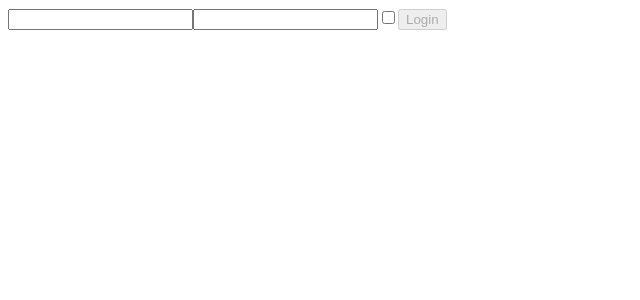
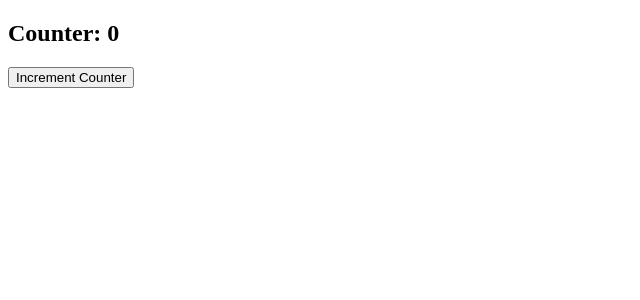
Before and after one commit to cicciocara/React-exercises, a React (Create React App) app in the folder react-exercises/: page / in a window 1280 px wide. Shown: the top 300 px of the page, without its empty margins (0-640 px from the left). Built offline with nearby package versions, Linux system fonts and the light colour scheme.

Commit message:
feat/exercise use-effect-01 completed

```diff
--- a/react-exercises/src/App.js
+++ b/react-exercises/src/App.js
@@ -17,6 +17,10 @@ function onLogin(state) {
   return console.log(state);
 }
 
+function onChangeCounter(counter) {
+  console.log(`Current counter is now:  ${counter}`);
+}
+
 const numbers = [1, 2, 3, 4, 5];
 
 export class App extends React.Component {
@@ -33,7 +37,7 @@ export class App extends React.Component {
   render() {
     return (
       <div>
-        <Login actualState={onLogin} />
+        <ClickCounter onChangeCounter={onChangeCounter} />
       </div>
     );
   }
--- a/react-exercises/src/ClickCounter.js
+++ b/react-exercises/src/ClickCounter.js
@@ -1,11 +1,21 @@
-import React, { useState } from 'react';
+/* Add a side effect to the Counter component
+ from useState 01 that calls a onCounterChange
+ function with the current value of the counter
+  every time value of the counter changes.
+  The function should be received as a prop.  */
 
-export function ClickCounter() {
+import React, { useEffect, useState } from 'react';
+
+export function ClickCounter({ onChangeCounter }) {
   const [counter, setCounter] = useState(0);
 
   function handleCounter() {
     setCounter((c) => c + 1);
   }
+
+  useEffect(() => {
+    onChangeCounter(counter);
+  }, [counter]);
   return (
     <div>
       <h2>Counter: {counter}</h2>
```
